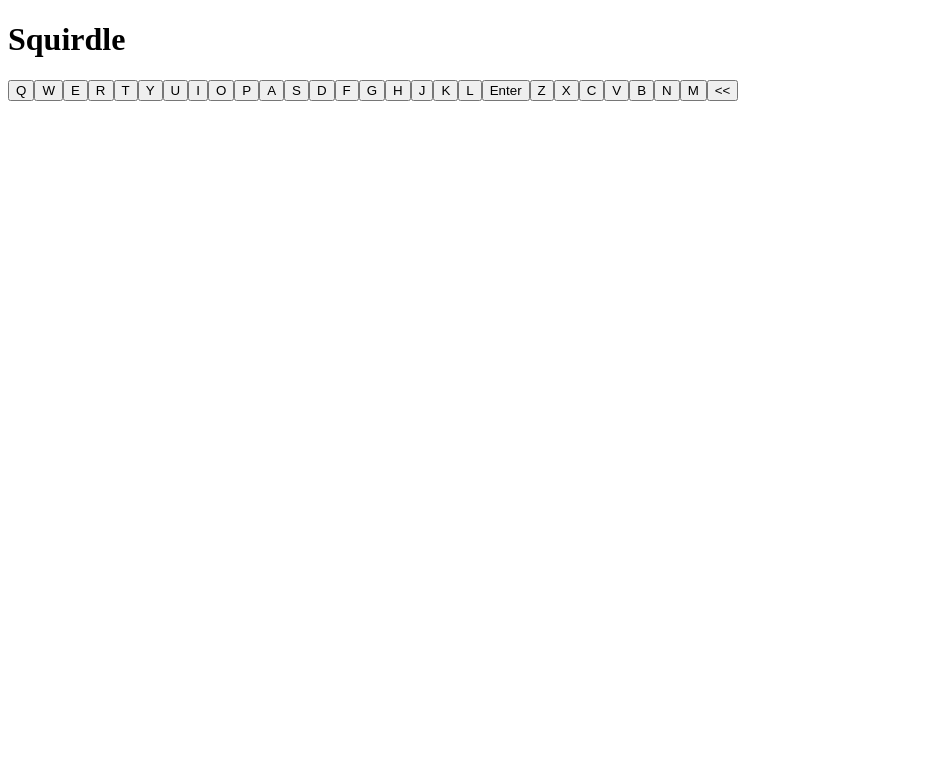
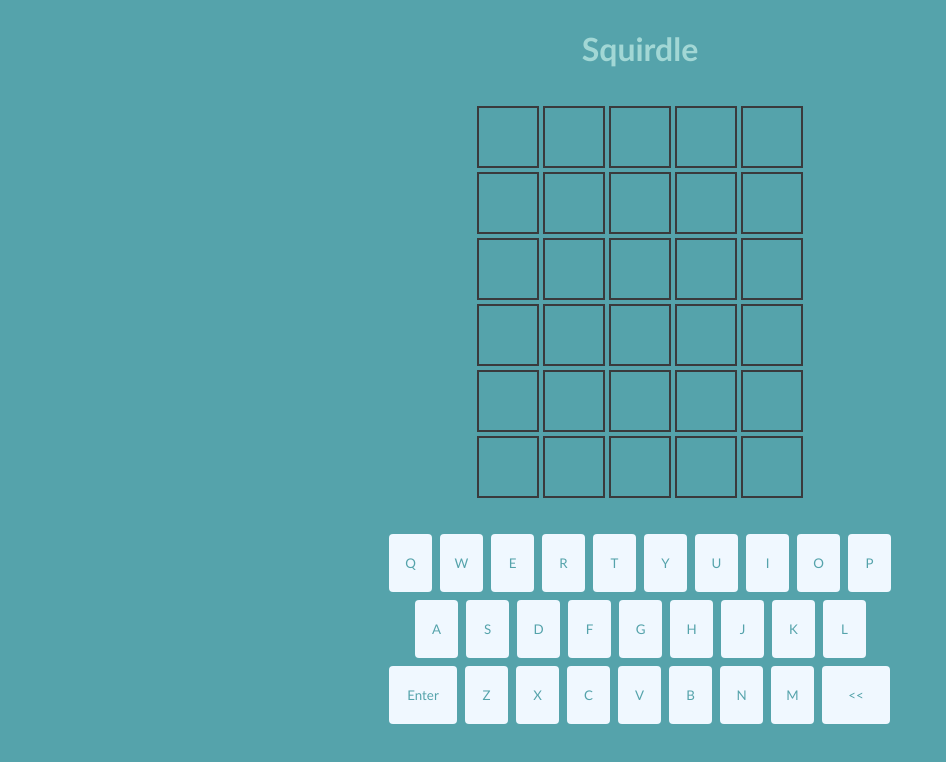
Before and after one commit to adrian625/adrian625.github.io, a plain HTML site: page index.html in a window 1280 px wide. Shown: the whole page, without its empty margins (0-946 px from the left). Drawn offline with Linux system fonts and the light colour scheme.

Commit message:
Should work

```diff
--- a/index.html
+++ b/index.html
@@ -5,7 +5,7 @@
     <meta http-equiv="X-UA-Compatible" content="IE=edge">
     <meta name="viewport" content="width=device-width, initial-scale=1.0">
     <title>Squirdle</title>
-    <link rel="stylesheet" href="style.css"/>
+    <link rel="stylesheet" href="base.css"/>
 </head>
 <body>
     <div class="game-container">
```
